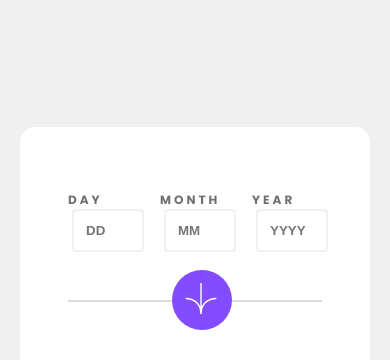
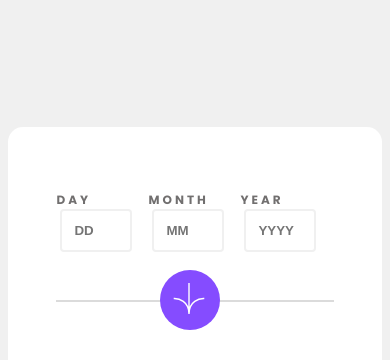
Before and after one commit to Front-end-mentor-challengess/age-calculator-app-main, a plain HTML site: page index.html in a window 390 px wide. Shown: the top 360 px of the page. Drawn offline with Linux system fonts and the light colour scheme.

Commit message:
responsive issues

```diff
--- a/styles.css
+++ b/styles.css
@@ -23,9 +23,9 @@ form{
     flex-direction: column;
     gap: 3rem;
     background-color: white;
-    max-width: 350px;
     min-height: 400px;
-    margin: 15vh auto;
+    min-width: 350px;
+    margin: 15vh 1vh;
     padding: 4rem 3rem;
     border-radius: 15px 15px 100px 15px;
 }
@@ -117,6 +117,7 @@ label{
         gap: 1rem;
         max-width: 600px;
         border-radius: 15px 15px 150px 15px;
+        margin: 15vh auto;
     }
     .big-font{
         font-size: 4rem;
```
